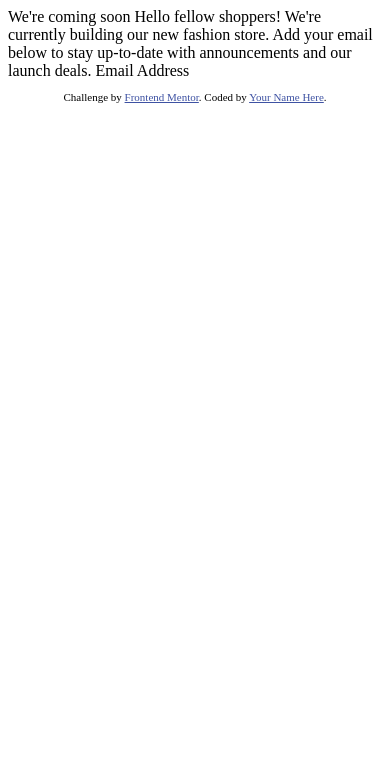
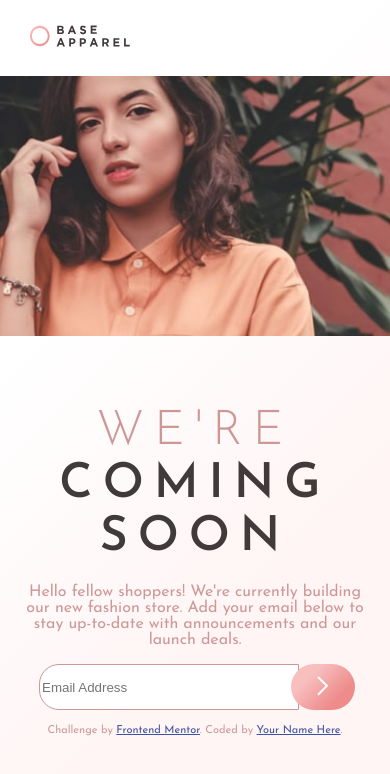
Before and after one commit to TiredQuan/base-apparel-coming-soon-master, a plain HTML site: page index.html in a window 390 px wide. Drawn offline with Linux system fonts and the light colour scheme.

Commit message:
mobile done

```diff
--- a/dist/css/main.css
+++ b/dist/css/main.css
@@ -1 +1,77 @@
-/* No CSS *//*# sourceMappingURL=main.css.map */
+*, *::before, *::after {
+  -webkit-box-sizing: border-box;
+          box-sizing: border-box;
+}
+
+body {
+  margin: 0;
+  font-family: 'Josefin Sans', sans-serif;
+  background: linear-gradient(135deg, white 28%, #fff5f5 67%);
+  background-position: center;
+  background-repeat: no-repeat;
+  background-size: cover;
+  height: 100vh;
+  width: 100vw;
+  color: #ce9797;
+}
+
+#logo {
+  margin: 25px 30px;
+}
+
+#hero {
+  background: url(../../images/hero-mobile.jpg);
+  background-position: center;
+  background-repeat: no-repeat;
+  background-size: cover;
+  width: 100vw;
+  height: 66.667vw;
+}
+
+.intro {
+  text-align: center;
+}
+
+.intro h1 {
+  font-size: 3rem;
+  font-weight: 300;
+  text-transform: uppercase;
+  margin: 70px 50px 20px 50px;
+  line-height: 1.1;
+  letter-spacing: 10px;
+}
+
+.intro span {
+  color: #413a3a;
+  font-weight: 600;
+}
+
+.intro p {
+  font-weight: 400;
+  margin: 16px 20px;
+}
+
+.email {
+  margin: auto;
+  width: 80vw;
+  height: 50px;
+}
+
+.email input {
+  height: 46px;
+  width: 260px;
+  border-radius: 20px 0 0 20px;
+  border: 1px solid #ce9797;
+  z-index: -1;
+}
+
+button {
+  right: 35px;
+  position: absolute;
+  height: 46px;
+  width: 64px;
+  border-radius: 30px;
+  border: none;
+  background: linear-gradient(135deg, #f8bfbf 28%, #ee8c8c 73%);
+}
+/*# sourceMappingURL=main.css.map */
--- a/dist/scss/base/_reset.scss
+++ b/dist/scss/base/_reset.scss
@@ -0,0 +1,14 @@
+*, *::before, *::after {
+    box-sizing: border-box;
+}
+body {
+    margin: 0;
+    font-family: 'Josefin Sans', sans-serif;
+    background:linear-gradient($white-to-pink) ;
+    background-position: center;
+    background-repeat: no-repeat;
+    background-size: cover;
+    height: 100vh;
+    width: 100vw;
+    color: $desaturated-red;
+}
--- a/dist/scss/main.scss
+++ b/dist/scss/main.scss
@@ -5,3 +5,55 @@
 
 @import 'base/reset';
 @import 'base/typography';
+#logo {
+    margin: 25px 30px;
+}
+#hero {
+    background: url(../../images/hero-mobile.jpg);
+    background-position: center;
+    background-repeat: no-repeat;
+    background-size: cover;
+    width: 100vw;
+    height: 66.667vw;
+}
+.intro{
+    text-align: center;
+    h1 {
+        font-size: $font-size*3;
+        font-weight: map-get($weights , thin );
+        text-transform: uppercase;
+        margin: 70px 50px 20px 50px;
+        line-height: 1.1;
+        letter-spacing: 10px;
+    }
+
+    span{
+        color: $dark-grayish-red;
+        font-weight: map-get($weights , bold );
+    }
+    p {
+        font-weight: map-get($weights , regular );
+        margin: 16px 20px;
+    }
+}
+.email{
+    margin: auto;
+    width: 80vw;
+    height: 50px;
+    input {
+        height: 46px;
+        width: 260px;
+        border-radius: 20px 0 0 20px;
+        border: 1px solid $desaturated-red;
+        z-index: -1;
+    }
+}
+button{
+    right: 35px;
+    position: absolute;
+    height: 46px;
+    width: 64px;
+    border-radius: 30px;
+    border: none;
+    background:linear-gradient($pink-to-dark) ;
+}
--- a/index.html
+++ b/index.html
@@ -5,9 +5,11 @@
   <meta name="viewport" content="width=device-width, initial-scale=1.0"> <!-- displays site properly based on user's device -->
 
   <link rel="icon" type="image/png" sizes="32x32" href="./images/favicon-32x32.png">
+  <link rel="preconnect" href="https://fonts.googleapis.com">
+  <link rel="preconnect" href="https://fonts.gstatic.com" crossorigin>
+  <link href="https://fonts.googleapis.com/css2?family=Josefin+Sans:wght@300;400;600&display=swap" rel="stylesheet">
   <link rel="stylesheet" href="dist/css/main.css">
   <title>Frontend Mentor | Base Apparel coming soon page</title>
-
   <!-- Feel free to remove these styles or customise in your own stylesheet 👍 -->
   <style>
     .attribution { font-size: 11px; text-align: center; }
@@ -15,14 +17,22 @@
   </style>
 </head>
 <body>
+<main id="container">
+  <div id="logo"><img src="images/logo.svg" alt="Base Apparel logo" width="100px" height="22px"></div>
+  <div id="hero"></div>
+    <article class="intro">
+      <h1>We're <span>coming soon</span></h1>
 
-  We're coming soon
-
-  Hello fellow shoppers! We're currently building our new fashion store.
-  Add your email below to stay up-to-date with announcements and our launch deals.
-
-  Email Address
-
+      <p>
+        Hello fellow shoppers! We're currently building our new fashion store.
+        Add your email below to stay up-to-date with announcements and our launch deals.
+      </p>
+    </article>
+  <form class="email">
+      <input type="text" name="email" placeholder="Email Address"><button><img src="images/icon-arrow.svg" alt="arrow icon"></button>
+  </form>
+    <!-- might be able to get away with doing grids for this one, don't know for sure though, it looks like it needs grids area 8/27th -->
+</main>
   <footer>
     <p class="attribution">
       Challenge by <a href="https://www.frontendmentor.io?ref=challenge" target="_blank">Frontend Mentor</a>.
```
Also changed, not shown: dist/scss/abstracts/_variables.scss (+30 -0 lines), 1 other file.
